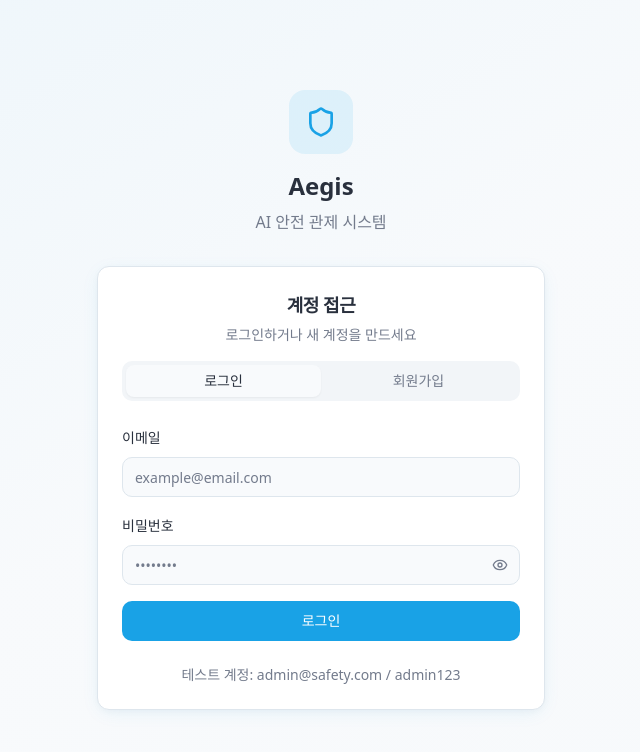
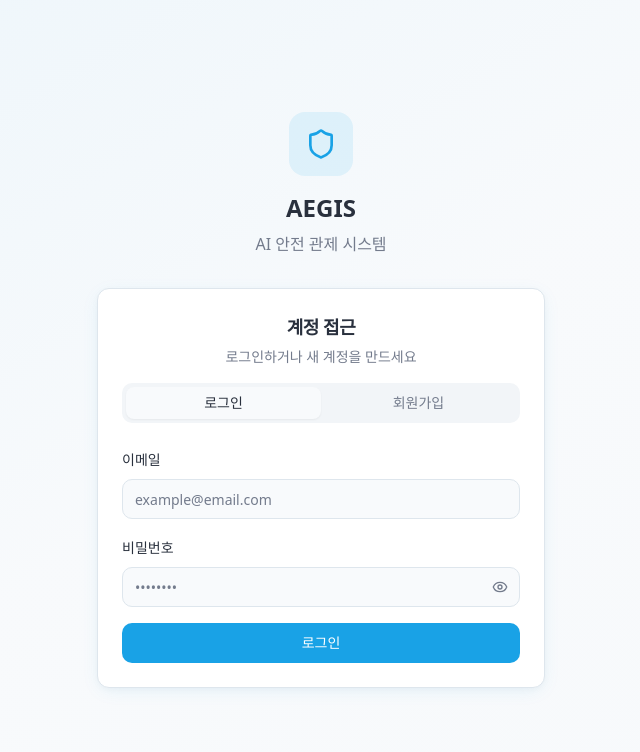
Before and after one commit to AIX-01/aegis-frontend, a Next.js app: page /auth in a window 1280 px wide. Shown: the top 752 px of the page, without its empty margins (319-959 px from the left). Built offline with nearby package versions, Linux system fonts and the light colour scheme; no server answers.

Commit message:
fix: update branding and remove test account info - Change Aegis to AEGIS in login page and metadata - Remove test account display from login form

```diff
--- a/src/app/layout.tsx
+++ b/src/app/layout.tsx
@@ -3,7 +3,7 @@ import './globals.css';
 import { Providers } from './providers';
 
 export const metadata: Metadata = {
-  title: 'Aegis - AI Safety Monitoring System',
+  title: 'AEGIS - AI Safety Monitoring System',
   description: 'AI 기반 안전 모니터링 시스템',
 };
 
--- a/src/components/auth/AuthForm.tsx
+++ b/src/components/auth/AuthForm.tsx
@@ -118,7 +118,7 @@ export function AuthForm() {
           <div className="inline-flex items-center justify-center w-16 h-16 rounded-2xl bg-primary/10 mb-4">
             <Shield className="h-8 w-8 text-primary" />
           </div>
-          <h1 className="text-2xl font-bold text-foreground">Aegis</h1>
+          <h1 className="text-2xl font-bold text-foreground">AEGIS</h1>
           <p className="text-muted-foreground mt-2">AI 안전 관제 시스템</p>
         </div>
 
@@ -187,10 +187,6 @@ export function AuthForm() {
                       '로그인'
                     )}
                   </Button>
-
-                  <div className="text-center text-sm text-muted-foreground pt-2">
-                    <p>테스트 계정: admin@safety.com / admin123</p>
-                  </div>
                 </form>
               </TabsContent>
 
```
